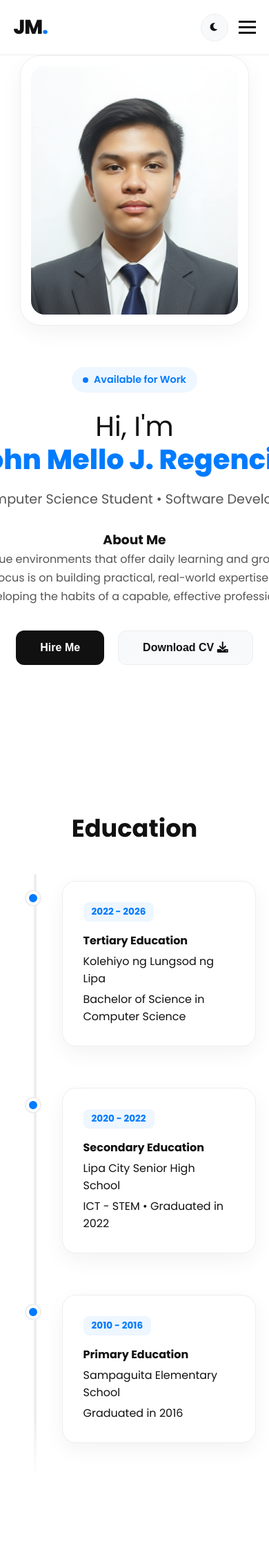
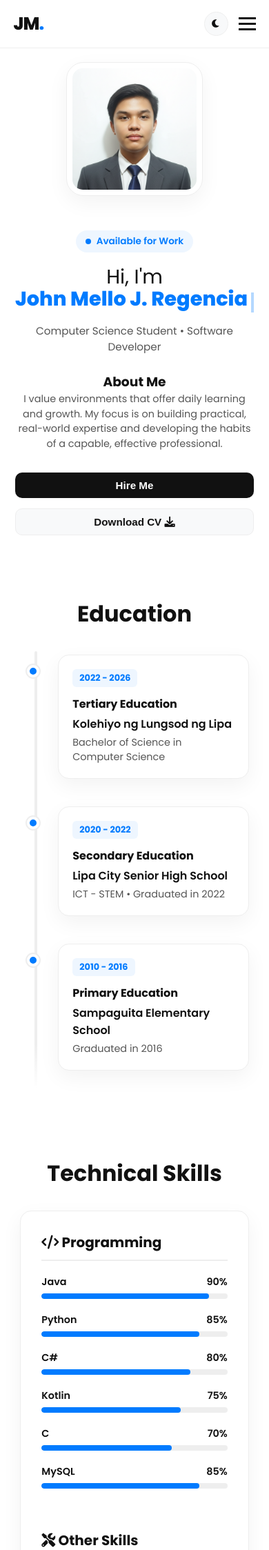
Before and after one commit to m3lloo/My-Portfolio, a Flask app: page / in a window 390 px wide. Shown: the top 2247 px of the page at 69% size. Run offline with Flask 3, Linux system fonts and the light colour scheme.

Commit message:
Responsive Portfolio

```diff
--- a/api/index.py
+++ b/api/index.py
@@ -2,7 +2,8 @@ import os
 from flask import Flask, render_template
 
 # Tell Flask to look for templates in the parent directory
-app = Flask(__name__, template_folder='../templates')
+app = Flask(__name__, template_folder='../templates',
+            static_folder='../static')
 
 @app.route('/')
 def home():
--- a/static/css/style.css
+++ b/static/css/style.css
@@ -46,6 +46,13 @@ body {
     color: var(--text-main);
     transition: background-color 0.3s, color 0.3s;
     overflow-x: hidden;
+    width: 100%;
+}
+
+/* GLOBAL RESPONSIVE FIX: Images never overflow */
+img, video, svg {
+    max-width: 100%;
+    height: auto;
 }
 
 /* --- NAVIGATION --- */
@@ -53,7 +60,7 @@ body {
     position: fixed;
     top: 0;
     width: 100%;
-    height: 80px;
+    height: 70px;
     background: var(--nav-bg);
     backdrop-filter: blur(10px);
     z-index: 1000;
@@ -77,7 +84,7 @@ body {
 }
 
 .logo {
-    font-size: 1.8rem;
+    font-size: 1.6rem;
     font-weight: 800;
     text-decoration: none;
     color: var(--text-main);
@@ -109,8 +116,8 @@ body {
 .theme-btn-nav {
     background: var(--btn-sec-bg);
     border: 1px solid var(--border);
-    width: 40px;
-    height: 40px;
+    width: 35px;
+    height: 35px;
     border-radius: 50%;
     cursor: pointer;
     color: var(--text-main);
@@ -141,15 +148,17 @@ body {
 /* --- SECTIONS GLOBAL --- */
 section {
     width: 100%;
-    min-height: 100vh;
-    padding-top: 80px;
-    padding-bottom: 60px;
+    padding: 60px 0;
     position: relative;
     box-sizing: border-box;
     display: flex;
     flex-direction: column;
     justify-content: center;
 }
+
+    section[id] {
+        scroll-margin-top: 70px;
+    }
 
 .container {
     width: 90%;
@@ -158,64 +167,67 @@ section {
 }
 
 .section-title {
-    font-size: 2.8rem;
+    font-size: 2.2rem;
     font-weight: 700;
     text-align: center;
-    margin-bottom: 60px;
+    margin-bottom: 40px;
 }
 
 .card {
     background: var(--card);
     border: 1px solid var(--border);
-    border-radius: 20px;
+    border-radius: 16px;
     box-shadow: var(--shadow);
-    padding: 30px;
+    padding: 25px;
 }
 
 /* --- HERO --- */
 #home {
-    padding-top: 80px;
+    min-height: 90vh;
+    padding-top: 100px;
+    padding-bottom: 40px;
 }
 
 .hero-container {
     display: flex;
     align-items: center;
     justify-content: center;
-    gap: 60px;
+    gap: 50px;
     width: 100%;
 }
 
 .hero-left .photo-frame {
-    padding: 15px;
+    padding: 12px;
     background: var(--card);
     border: 1px solid var(--border);
-    border-radius: 30px;
+    border-radius: 25px;
     box-shadow: var(--shadow);
 }
 
 .hero-pic {
-    width: 350px;
-    height: 420px;
+    width: 320px;
+    max-width: 100%;
+    height: auto;
     object-fit: cover;
-    border-radius: 20px;
+    border-radius: 15px;
     display: block;
 }
 
 .hero-right {
-    max-width: 700px; /* Increased to fit name better */
+    max-width: 650px;
 }
 
 .status-badge {
     background: var(--badge-bg);
     color: var(--primary);
-    padding: 8px 16px;
+    padding: 6px 14px;
     border-radius: 30px;
-    font-size: 0.9rem;
+    font-size: 0.85rem;
     font-weight: 600;
     display: inline-flex;
     align-items: center;
     gap: 8px;
-    margin-bottom: 25px;
+    margin-bottom: 20px;
 }
 
 .dot {
@@ -225,30 +237,27 @@ section {
     border-radius: 50%;
 }
 
-/* --- HERO NAME FIXES --- */
 .hero-name {
-    /* Responsive font: minimum 2rem, preferred 5vw, max 3.5rem */
-    font-size: clamp(2rem, 5vw, 3.5rem);
-    font-weight: 400; /* Regular weight for "Hi, I'm" */
-    line-height: 1.2;
+    font-size: clamp(2rem, 4.5vw, 3.2rem);
+    font-weight: 400;
+    line-height: 1.1;
     margin: 0 0 15px 0;
 }
 
-/* Wrapper to hold name and cursor together */
 .name-wrapper {
-    white-space: nowrap; /* Prevents line break between name and cursor */
+    white-space: nowrap;
     display: inline-block;
 }
 
 .name-highlight {
     color: var(--primary);
-    font-weight: 800; /* Bold for Name */
+    font-weight: 800;
 }
 
 .cursor {
     display: inline-block;
     width: 4px;
-    height: 1em; /* Matches the text height */
+    height: 1em;
     background-color: var(--primary);
     animation: blink 1s infinite;
     vertical-align: text-bottom;
@@ -266,29 +275,32 @@ section {
 }
 
 .hero-subtitle {
-    font-size: 1.2rem;
+    font-size: 1.1rem;
     color: var(--text-muted);
-    margin-bottom: 30px;
+    margin-bottom: 25px;
 }
 
 .about-content p {
     color: var(--text-muted);
-    line-height: 1.7;
-    margin-bottom: 35px;
+    line-height: 1.6;
+    margin-bottom: 30px;
+    font-size: 0.95rem;
 }
 
 .hero-btns {
     display: flex;
-    gap: 20px;
+    gap: 15px;
+    flex-wrap: wrap;
 }
 
 .btn-primary, .btn-secondary {
-    padding: 15px 35px;
-    border-radius: 12px;
+    padding: 12px 30px;
+    border-radius: 10px;
     font-weight: 600;
     cursor: pointer;
     transition: 0.3s;
-    font-size: 1rem;
+    font-size: 0.95rem;
+    white-space: nowrap;
 }
 
 .btn-primary {
@@ -310,21 +322,20 @@ section {
 /* --- EDUCATION --- */
 #education {
     justify-content: flex-start;
-    padding-top: 150px;
 }
 
 .timeline {
     position: relative;
-    max-width: 1000px;
+    max-width: 900px;
     margin: 0 auto;
-    padding-bottom: 40px;
+    padding-bottom: 20px;
 }
 
     .timeline::after {
         content: '';
         position: absolute;
         width: 4px;
-        background: linear-gradient(to bottom, var(--border) 85%, transparent 100%);
+        background: linear-gradient(to bottom, var(--border) 90%, transparent 100%);
         top: 0;
         bottom: 0;
         left: 50%;
@@ -333,11 +344,11 @@ section {
     }
 
 .timeline-item {
-    padding: 10px 40px;
+    padding: 5px 35px;
     position: relative;
     width: 50%;
     box-sizing: border-box;
-    margin-bottom: 40px;
+    margin-bottom: 25px;
 }
 
     .timeline-item:last-child {
@@ -355,13 +366,13 @@ section {
     }
 
 .timeline-dot {
-    width: 20px;
-    height: 20px;
+    width: 18px;
+    height: 18px;
     background: var(--primary);
     border: 4px solid var(--bg);
     position: absolute;
     border-radius: 50%;
-    top: 25px;
+    top: 20px;
     z-index: 10;
     box-shadow: 0 0 0 2px var(--border);
     transition: transform 0.3s ease;
@@ -374,19 +385,20 @@ section {
 }
 
 .right .timeline-dot {
-    left: -10px;
+    left: -9px;
 }
 
 .left .timeline-dot {
-    right: -10px;
+    right: -9px;
 }
 
 .timeline-content {
     display: flex;
     flex-direction: column;
-    gap: 5px;
+    gap: 4px;
     position: relative;
     transition: transform 0.3s;
+    padding: 20px;
 }
 
 .timeline-item:hover .timeline-content {
@@ -397,12 +409,12 @@ section {
     display: inline-block;
     background: var(--badge-bg);
     color: var(--primary);
-    padding: 4px 12px;
-    border-radius: 8px;
-    font-size: 0.85rem;
+    padding: 4px 10px;
+    border-radius: 6px;
+    font-size: 0.8rem;
     font-weight: 700;
     width: fit-content;
-    margin-bottom: 10px;
+    margin-bottom: 8px;
     align-self: flex-start;
 }
 
@@ -414,38 +426,49 @@ section {
     align-self: flex-end;
 }
 
+.edu-institution {
+    font-weight: 600;
+    font-size: 1rem;
+}
+
+.edu-details {
+    font-size: 0.9rem;
+    color: var(--text-muted);
+}
+
 /* --- SKILLS --- */
 .grid-2 {
     display: grid;
     grid-template-columns: 1fr 1fr;
-    gap: 40px;
+    gap: 30px;
 }
 
 .p-box {
-    padding: 10px;
+    padding: 5px;
 }
 
 .skill-cat-title {
     border-bottom: 2px solid var(--border);
-    padding-bottom: 15px;
-    margin-bottom: 30px;
-    font-size: 1.4rem;
+    padding-bottom: 10px;
+    margin-bottom: 20px;
+    font-size: 1.25rem;
 }
 
 .skill-item {
-    margin-bottom: 25px;
+    margin-bottom: 20px;
 }
 
 .skill-info {
     display: flex;
     justify-content: space-between;
-    margin-bottom: 8px;
+    margin-bottom: 6px;
     font-weight: 600;
+    font-size: 0.9rem;
 }
 
 .progress-bg {
     width: 100%;
-    height: 10px;
+    height: 8px;
     background: var(--border);
     border-radius: 10px;
     overflow: hidden;
@@ -578,8 +618,35 @@ section {
     transform: translate(0);
 }
 
-/* --- RESPONSIVE --- */
+/* =========================================
+   FULL RESPONSIVE MEDIA QUERIES
+   ========================================= */
+
+/* Tablet & Intermediate Screens */
+@media (max-width: 1200px) and (min-width: 901px) {
+    .container {
+        width: 95%;
+    }
+
+    .nav-links {
+        gap: 15px;
+    }
+
+    .hero-container {
+        gap: 30px;
+    }
+
+    .hero-pic {
+        width: 280px;
+    }
+}
+
+/* Mobile Devices (Hamburger Menu) */
 @media (max-width: 900px) {
+    .navbar {
+        height: 70px;
+    }
+
     .nav-container {
         position: relative;
     }
@@ -612,11 +681,13 @@ section {
 
     section {
         justify-content: flex-start;
-        padding-top: 120px;
+        padding: 50px 0;
     }
 
     #home {
         justify-content: center;
+        padding-top: 90px;
+        min-height: auto;
     }
 
     .hero-container {
@@ -625,30 +696,29 @@ section {
     }
 
     .hero-pic {
-        width: 300px;
-        height: 360px;
+        /* Reduced from 300px to 200px to fix Screenshot 1 */
+        width: 200px;
         margin: 0 auto;
+    }
+
+    .photo-frame {
+        padding: 8px !important; /* Thinner border frame */
     }
 
     .hero-btns {
         justify-content: center;
     }
 
-    /* The clamp function in base styles should handle this, but this is a safeguard */
-    .hero-name {
-        font-size: 2.5rem;
-    }
-
+    /* Timeline Mobile Fixes */
     .timeline::after {
         left: 31px;
-        background: linear-gradient(to bottom, var(--border) 90%, transparent 100%);
     }
 
     .timeline-item {
         width: 100%;
-        padding-left: 70px;
+        padding-left: 60px;
         padding-right: 0;
-        margin-bottom: 40px;
+        margin-bottom: 30px;
     }
 
         .timeline-item.left, .timeline-item.right {
@@ -668,12 +738,67 @@ section {
         left: 18px !important;
     }
 
+    /* Grid Stacking */
     .grid-2, .contact-grid {
         grid-template-columns: 1fr;
     }
 
     .section-title {
-        font-size: 2.2rem;
-        margin-bottom: 40px;
+        font-size: 2rem;
+        margin-bottom: 30px;
     }
 }
+
+/* Small Mobile Devices (< 480px) */
+@media (max-width: 480px) {
+    /* Side Margins Fix: Use 85% width to create more space on sides */
+    .container {
+        width: 85%;
+    }
+
+    /* Font Size Reductions for Screenshot 2 */
+    .hero-name {
+        font-size: 1.8rem; /* Smaller name */
+    }
+
+    .hero-subtitle {
+        font-size: 0.95rem; /* Smaller title */
+    }
+
+    .about-content p {
+        font-size: 0.9rem; /* Smaller about text */
+        line-height: 1.5;
+    }
+
+    /* Ensure image is small on very small phones */
+    .hero-pic {
+        width: 180px;
+    }
+
+    .hero-btns {
+        flex-direction: column;
+        width: 100%;
+    }
+
+    .btn-primary, .btn-secondary {
+        width: 100%;
+        /* Reduced padding for less bulky buttons */
+        padding: 10px 20px;
+    }
+
+    .projects-grid {
+        grid-template-columns: 1fr;
+    }
+
+    .timeline-item {
+        padding-left: 55px;
+    }
+
+    .timeline-dot {
+        left: 10px !important;
+    }
+
+    .timeline::after {
+        left: 23px;
+    }
+}
```
Also changed, not shown: other parts of static/css/style.css (+46 -27 lines).
